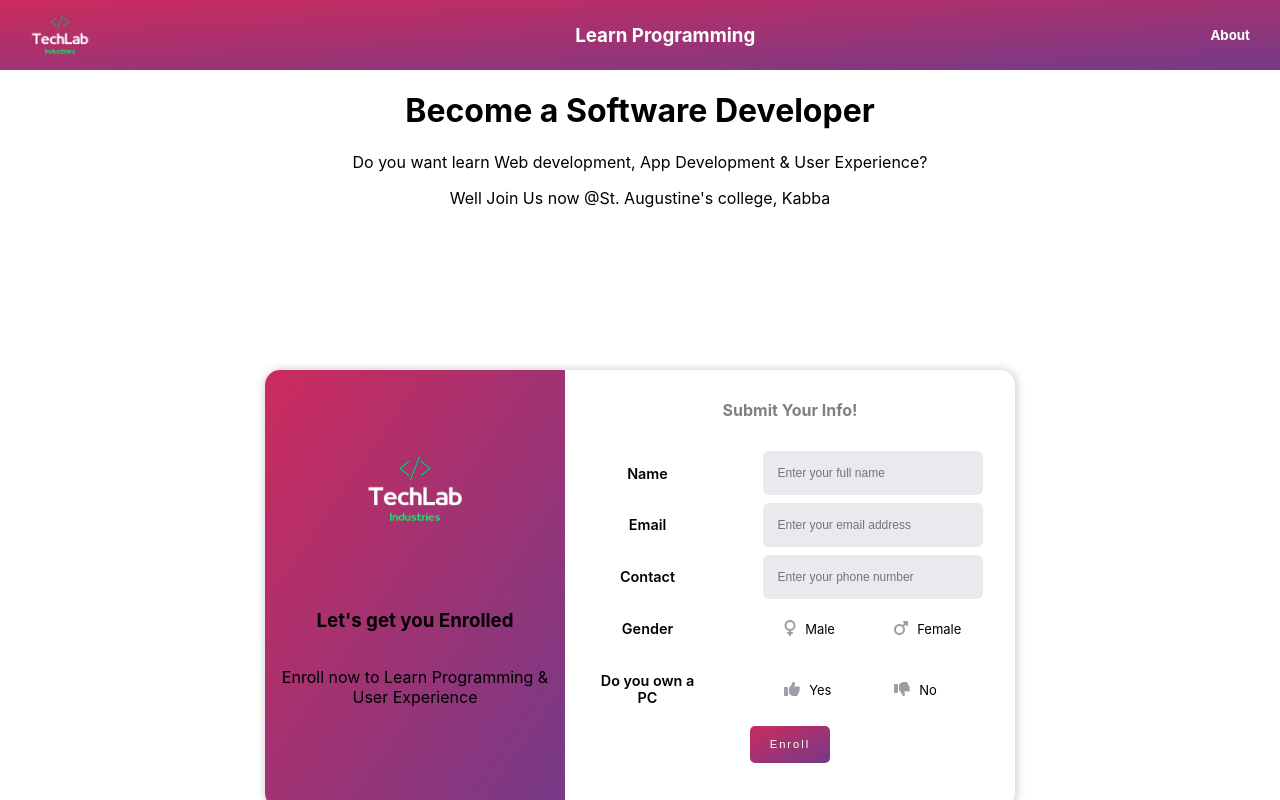
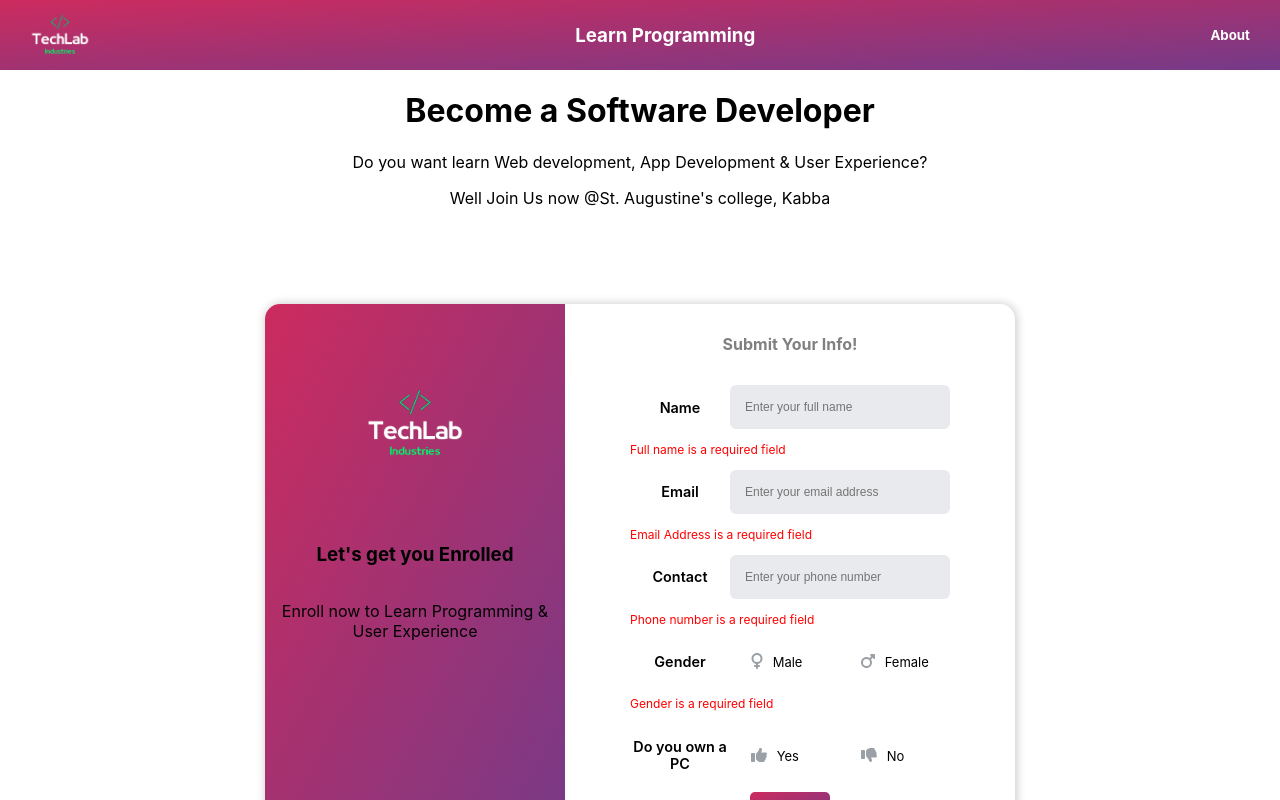
Before and after one commit to Dhannyphantom/learn-programming, a Next.js app: page / in a window 1280 px wide. Both pictures are taken after a click on the button "Enroll". Shown: the top 800 px of the page. Built offline with nearby package versions, Linux system fonts and the light colour scheme.

Commit message:
Added basic Formik body structure

```diff
--- a/components/Button/Button.js
+++ b/components/Button/Button.js
@@ -1,8 +1,19 @@
 import styles from "./Button.module.css";
+import { useFormikContext } from "formik";
 
-export default function Button() {
+export default function Button({ form = false, onPress }) {
+  const { handleSubmit } = useFormikContext();
+
+  const onBtnClick = () => {
+    if (form) {
+      handleSubmit();
+    } else {
+      onPress();
+    }
+  };
+
   return (
-    <button className={styles.btn}>
+    <button onClick={onBtnClick} className={styles.btn}>
       <p className={styles.text}>Enroll</p>
     </button>
   );
--- a/components/Card/Card.js
+++ b/components/Card/Card.js
@@ -1,8 +1,10 @@
 import styles from "./Card.module.css";
 import Image from "next/image";
 import FormInput from "../FormInput/FormInput";
+import { Formik } from "formik";
 import { nanoid } from "nanoid";
 import Button from "../Button/Button";
+import { formInitials, formValidation } from "../../constants/schema";
 
 const boxData = [
   {
@@ -38,6 +40,10 @@ const pcData = [
 ];
 
 export default function Card() {
+  const handleFormSubmit = (formData) => {
+    console.log(formData);
+  };
+
   return (
     <div className={styles.container}>
       <div className={styles.leftPane}>
@@ -51,12 +57,22 @@ export default function Card() {
         <h3>{`Let's get you Enrolled`}</h3>
         <p>Enroll now to Learn Programming & User Experience</p>
       </div>
+      <Formik
+        validationSchema={formValidation}
+        initialValues={formInitials}
+        onSubmit={handleFormSubmit}
+      >
         <div className={styles.rightPane}>
           <h4>Submit Your Info!</h4>
-        <FormInput title="Name" placeholder="full name" />
-        <FormInput title="Email" placeholder="email address" />
-        <FormInput title="Contact" placeholder="phone number" />
+          <FormInput title="Name" name="name" placeholder="full name" />
+          <FormInput title="Email" name="email" placeholder="email address" />
           <FormInput
+            title="Contact"
+            name="phoneNumber"
+            placeholder="phone number"
+          />
+          <FormInput
+            name="gender"
             title="Gender"
             boxData={boxData}
             placeholder="phone number"
@@ -65,11 +81,13 @@ export default function Card() {
           <FormInput
             title="Do you own a PC"
             boxData={pcData}
+            name="hasPC"
             placeholder="phone number"
             type="radio"
           />
-        <Button />
+          <Button form />
         </div>
+      </Formik>
     </div>
   );
 }
--- a/components/Card/Card.module.css
+++ b/components/Card/Card.module.css
@@ -4,7 +4,6 @@
   width: 85vw;
   margin: auto;
   max-width: 750px;
-  max-height: 500px;
   background-color: white;
   box-shadow: 1px 0.5px 10px 1px rgba(0, 0, 0, 0.2);
   border-radius: 15px;
--- a/components/FormInput/FormInput.js
+++ b/components/FormInput/FormInput.js
@@ -1,13 +1,18 @@
 import styles from "./FormInput.module.css";
 import { FontAwesomeIcon } from "@fortawesome/react-fontawesome";
+import { useFormikContext } from "formik";
 
 export default function FormInput({
   title,
   placeholder = "",
+  name,
   boxData = [],
   type = "text",
 }) {
+  const { errors } = useFormikContext();
+
   return (
+    <div>
       <div className={styles.container}>
         <p className={styles.title}>{title}</p>
         <div className={styles.inputContainer}>
@@ -41,5 +46,7 @@ export default function FormInput({
           )}
         </div>
       </div>
+      {errors[name] && <p className={styles.error}> {errors[name]} </p>}
+    </div>
   );
 }
--- a/components/FormInput/FormInput.module.css
+++ b/components/FormInput/FormInput.module.css
@@ -18,6 +18,11 @@
   width: 220px;
   justify-content: space-around;
   align-items: center;
+}
+
+.error {
+  color: red;
+  font-size: 12px;
 }
 
 .input {
```
Lines whose indentation alone changed are shown as unchanged.
